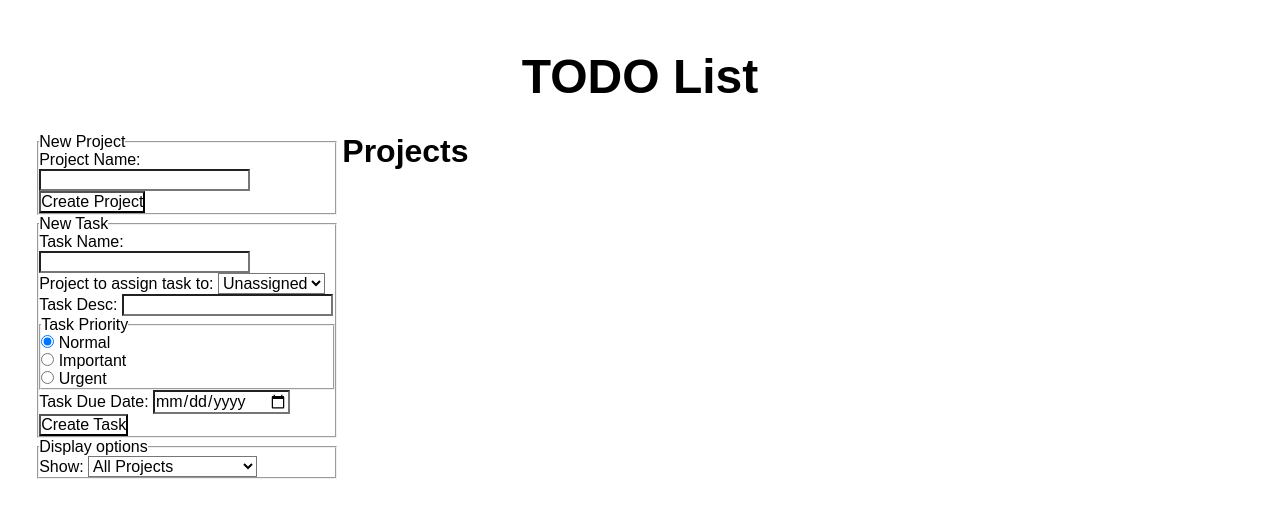
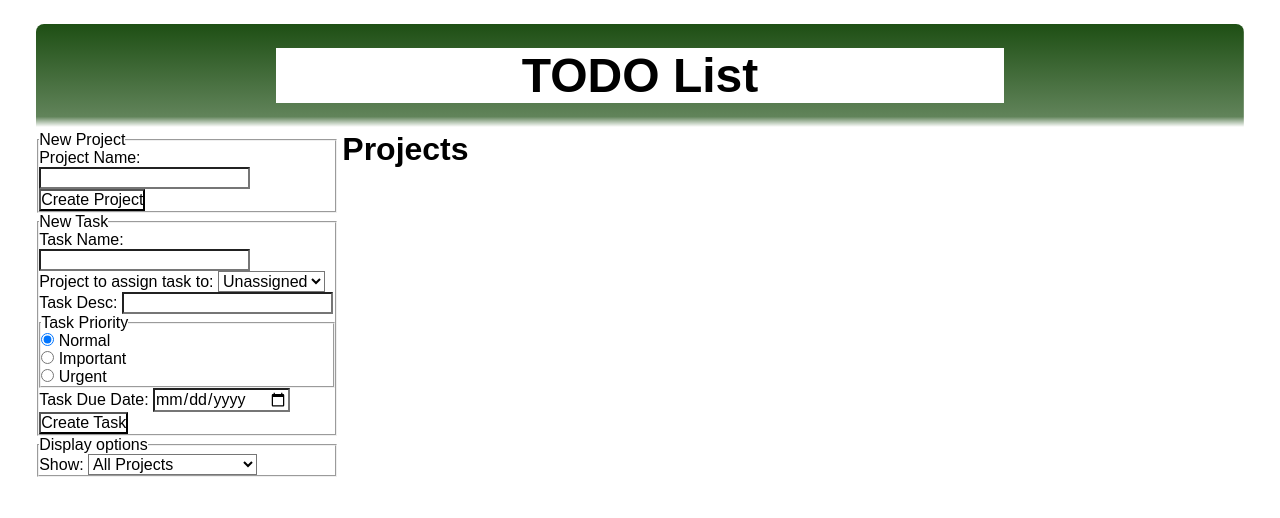
Before and after one commit to noOdin1/todo_list, a website built with webpack: page src/template.html in a window 1280 px wide. Built offline with nearby package versions, Linux system fonts and the light colour scheme.

Commit message:
Add a linear background to top container

```diff
--- a/src/style.css
+++ b/src/style.css
@@ -64,7 +64,15 @@ h3 {
   border-top-left-radius: var(--container-border-radius);
   border-top-right-radius: var(--container-border-radius);
   margin-bottom: var(--internal-container-spacing);
-  border: var(--css_visual_border_guide);
+  background-image: linear-gradient(
+    to bottom,
+    var(--bgcolor) 0%,
+    rgba(30, 79, 20, 0.7) 90%,
+    rgba(0, 0, 0, 0) 100%
+  );
+  background-size: cover;
+  background-position: center center;
+  background-repeat: no-repeat;
 }
 
 .left.container {
```
